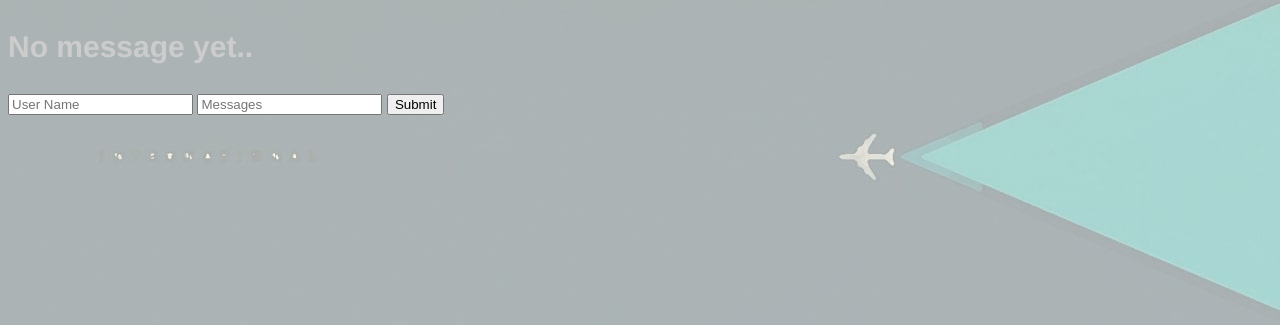
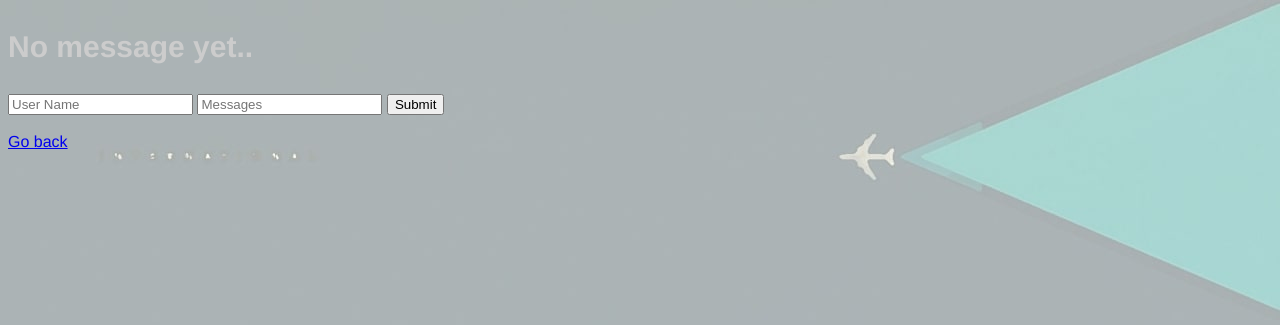
Before and after one commit to trannolis/jfk_atms, a Flask app: page /chatroom in a window 1280 px wide. Shown: the top 325 px of the page. Run offline with Flask 2, Linux system fonts and the light colour scheme; some libraries are stand-ins or nearby versions.

Commit message:
Added a go back button to chatroom

```diff
--- a/source/templates/chatroom.html
+++ b/source/templates/chatroom.html
@@ -47,6 +47,7 @@
       }
     })
   </script>
-
+<br>
+<a href="/atcHome">Go back</a>
 </body>
 </html>
```
